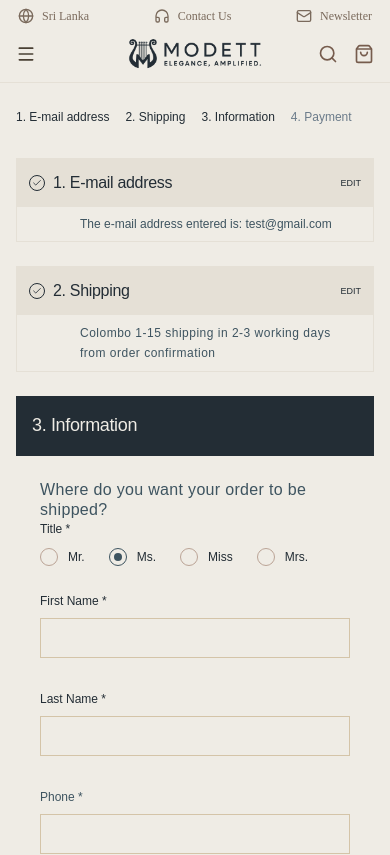
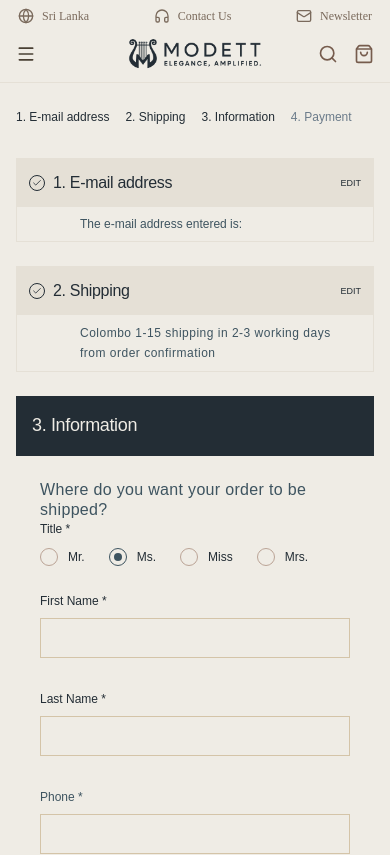
Before and after one commit to Modett/modett-ecommerce-platform, a Next.js app in the folder modett/apps/web/: page /checkout/information in a window 390 px wide. Shown: the top 855 px of the page. Built offline with nearby package versions, Linux system fonts and the light colour scheme; no server answers.

Commit message:
updated checkout information page

```diff
--- a/modett/apps/web/app/(shop)/checkout/information/page.tsx
+++ b/modett/apps/web/app/(shop)/checkout/information/page.tsx
@@ -1,32 +1,50 @@
 "use client";
 
-import { useState } from "react";
+import { useState, useEffect } from "react";
 import { TEXT_STYLES, COMMON_CLASSES } from "@/features/cart/constants/styles";
-import { PageContainer } from "@/components/layout/page-container";
 import { useCart } from "@/features/cart/queries";
-import { useCartId } from "@/features/cart/hooks/use-cart-id";
-import {
-  CheckoutProgressBar,
-  CartSummary,
-  CheckoutHelpSection,
-  CompletedCheckoutStep,
-  ActiveStepHeader,
-  FutureStep,
-  CheckoutButton,
-  FormInput,
-  CustomCheckbox,
-  LoadingState,
-} from "@/features/checkout/components";
+import { getStoredCartId } from "@/features/cart/utils";
+import { CheckoutProgressBar } from "@/features/checkout/components/checkout-progress-bar";
+import { CartSummary } from "@/features/checkout/components/cart-summary";
+import { CheckoutHelpSection } from "@/features/checkout/components/checkout-help-section";
+import { CompletedCheckoutStep } from "@/features/checkout/components/completed-checkout-step";
+import { ActiveStepHeader } from "@/features/checkout/components/active-step-header";
+import { FutureStep } from "@/features/checkout/components/future-step";
+import { CheckoutButton } from "@/features/checkout/components/checkout-button";
+import { FormInput } from "@/features/checkout/components/form-input";
+import { CustomCheckbox } from "@/features/checkout/components/custom-checkbox";
+import { LoadingState } from "@/features/checkout/components/loading-state";
 import { Check } from "lucide-react";
 import { useRouter } from "next/navigation";
 
 export default function CheckoutInformationPage() {
+  const [cartId, setCartId] = useState<string | null>(null);
   const [title, setTitle] = useState("ms");
   const [sameAddress, setSameAddress] = useState(true);
-  const email = "test@gmail.com";
+  /* eslint-disable @typescript-eslint/no-unused-vars */
+  const [email, setEmail] = useState("");
   const router = useRouter();
-  const cartId = useCartId();
+
+  useEffect(() => {
+    const storedCartId = getStoredCartId();
+    if (storedCartId) {
+      setCartId(storedCartId);
+    }
+  }, []);
+
   const { data: cart, isLoading } = useCart(cartId);
+
+  useEffect(() => {
+    // Priority: Cart email (from backend) > Session storage > Default
+    if (cart?.email) {
+      setEmail(cart.email);
+    } else {
+      const storedEmail = sessionStorage.getItem("checkout_email");
+      if (storedEmail) {
+        setEmail(storedEmail);
+      }
+    }
+  }, [cart?.email]);
 
   const handleContinue = (e: React.FormEvent) => {
     e.preventDefault();
@@ -40,16 +58,16 @@ export default function CheckoutInformationPage() {
   }
 
   return (
-    <PageContainer
-      fullHeight
-      withBackground
-      asMain
-      className="py-4 md:py-6 lg:py-8"
+    <main className={`w-full min-h-screen ${COMMON_CLASSES.pageBg}`}>
+      <div
+        className={`w-full max-w-[1440px] mx-auto px-4 md:px-8 lg:px-20 py-4 md:py-6 lg:py-8`}
       >
         <CheckoutProgressBar currentStep={3} />
 
         <div className="grid grid-cols-1 lg:grid-cols-[1fr_300px] gap-4 md:gap-6 lg:gap-10 min-h-[750px]">
           <div className="space-y-6 max-w-[904px] pb-16">
+            {/* Step 1: E-mail address (Completed) */}
+            {/* Step 1: E-mail address (Completed) */}
             <CompletedCheckoutStep
               stepNumber={1}
               title="E-mail address"
@@ -73,7 +91,8 @@ export default function CheckoutInformationPage() {
                 className="text-xs md:text-sm lg:text-[14px] leading-[20px] md:leading-[22px] lg:leading-[24px] font-normal text-[#3E5460] tracking-[0.5px] md:tracking-[0.8px] lg:tracking-[1.03px]"
                 style={TEXT_STYLES.bodyTeal}
               >
-              Colombo 1-15 shipping in 2-3 working days from order confirmation
+                Colombo 1-15 shipping in 2-3 working days from order
+                confirmation
               </p>
             </CompletedCheckoutStep>
 
@@ -116,7 +135,9 @@ export default function CheckoutInformationPage() {
                               type="radio"
                               name="title"
                               value={t.toLowerCase().replace(".", "")}
-                            checked={title === t.toLowerCase().replace(".", "")}
+                              checked={
+                                title === t.toLowerCase().replace(".", "")
+                              }
                               onChange={() =>
                                 setTitle(t.toLowerCase().replace(".", ""))
                               }
@@ -211,6 +232,7 @@ export default function CheckoutInformationPage() {
             <CartSummary cart={cart} />
           </div>
         </div>
-    </PageContainer>
+      </div>
+    </main>
   );
 }
```
Lines whose indentation alone changed are shown as unchanged.
